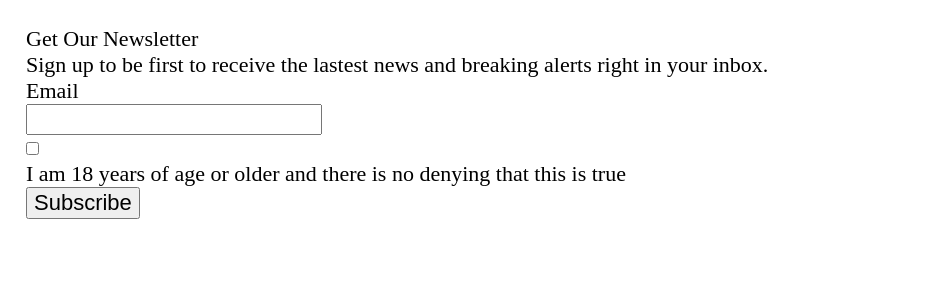
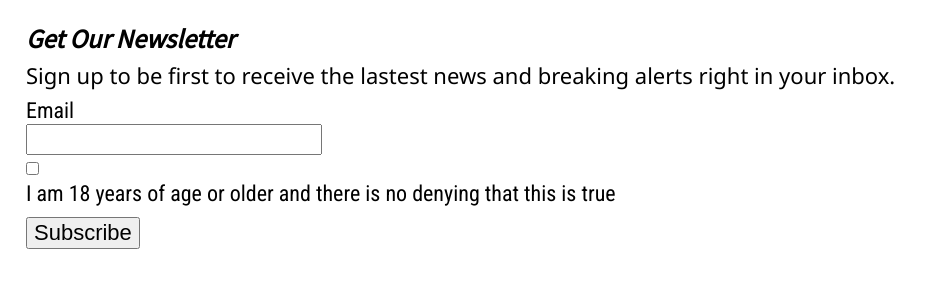
Before and after one commit to ITMD362JT/Lab3, a plain HTML site: page index.html in a window 1280 px wide. Shown: the whole page, without its empty margins (0-931 px from the left). Drawn offline with nearby package versions, Linux system fonts and the light colour scheme.

Commit message:
added margins & fonts
input google fonts to certain attributes and added margins to a better layout

```diff
--- a/css/screen.css
+++ b/css/screen.css
@@ -198,8 +198,32 @@ html {
   text-rendering: optimizeLegibility;
 }
 
+body {
+   font-family: 'Source Sans Pro', sans-serif;
+}
+
+h1 {
+  font-weight: bold;
+  font-style: italic;
+  margin-bottom: 10px;
+  font-size: 1.2em;
+}
+
+p {
+  font-family: 'Noto Sans', sans-serif;
+  margin-bottom: 10px;
+}
+
+ol {
+  font-family: 'Roboto Condensed', sans-serif;
+}
+
 label {
   display: block;
+}
+
+#input-submit {
+  margin-top: 10px;
 }
 
 /* ===== LAYOUT STYLES ====== */
```
